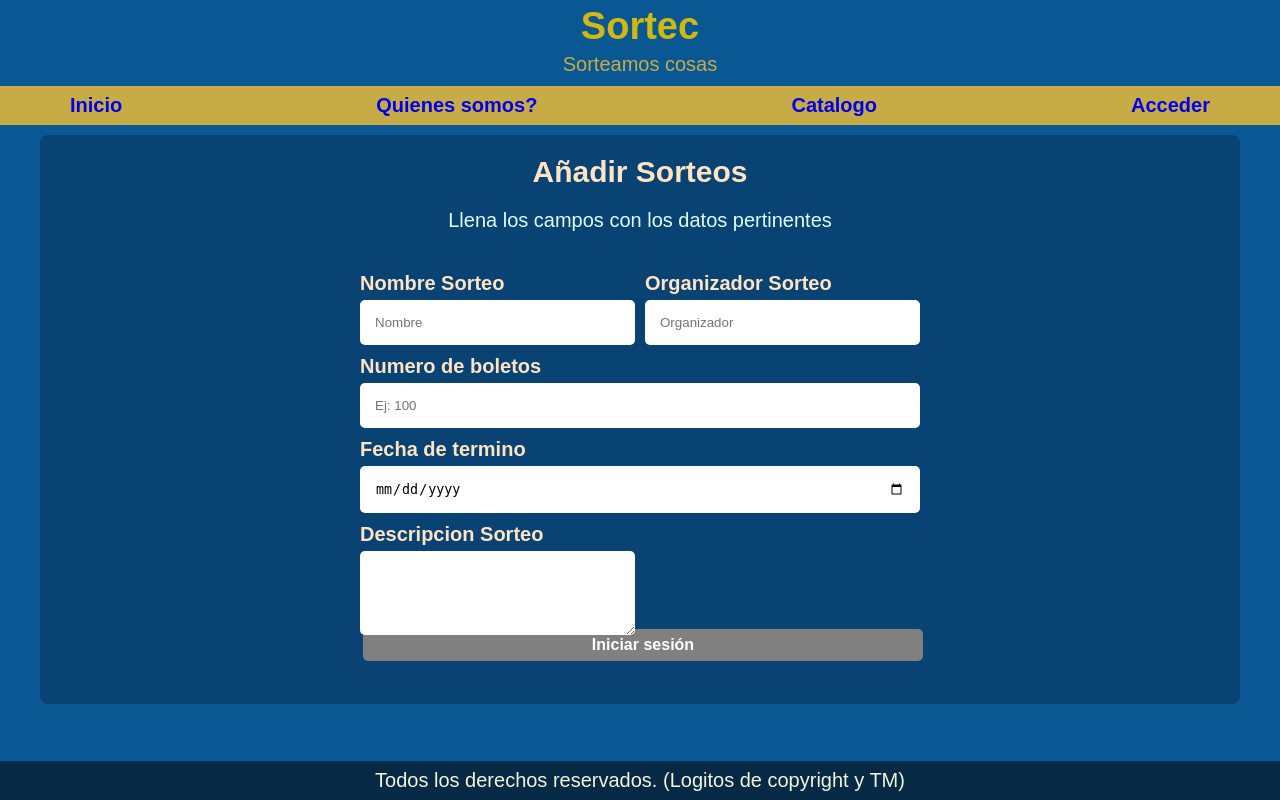
After one commit to Donu0/Proyecto-Web-HTML_CSS-Urbina, a PHP site: page /anadirsorteo.html in a window 1280 px wide. The commit adds this page. Run offline with PHP 8.4, Linux system fonts and the light colour scheme.

Commit message:
Todo menos compra de boletos

```diff
--- /dev/null
+++ b/anadirsorteo.html
@@ -0,0 +1,76 @@
+<!DOCTYPE html>
+<html lang="en">
+<head>
+    <meta charset="UTF-8">
+    <meta name="viewport" content="width=device-width, initial-scale=1.0">
+    <title>Document</title>
+    <link rel="stylesheet" href="css/styles.css">
+</head>
+<body>
+     <header class>
+        <h1 class="titulo">Sortec</h1>
+        <span class="subtitulo"> Sorteamos cosas </span>
+    </header>
+
+    <div class="nav-bg">
+        <nav class="navegacion-principal contenedor">
+            <a href="./index.html">Inicio</a>
+            <a href="./quienessomos.html">Quienes somos?</a>
+            <a href="./catalogo.html">Catalogo</a>
+            <a href="./acceder.html">Acceder</a>
+        </nav>
+    </div>
+
+    <div class="contenedor">
+        <div class="contenido-hero">
+            <h2>Añadir Sorteos</h2>
+            <p> Llena los campos con los datos pertinentes </p>
+
+            <form class="formulario">
+                <fieldset>
+
+                    <div class="contenedor-registro">
+
+                        <div class="campo">
+                            <label>Nombre Sorteo</label>
+                            <input class="input-text" type="text" placeholder="Nombre">
+                        </div>
+
+                        <div class="campo">
+                            <label>Organizador Sorteo</label>
+                            <input class="input-text" type="text" placeholder="Organizador">
+                        </div>
+
+                        <div class="campo">
+                            <label>Numero de boletos</label>
+                            <input class="input-text" type="number" placeholder="Ej: 100">
+                        </div>
+
+                        <div class="campo">
+                            <label>Fecha de termino</label>
+                            <input class="input-text" type="date" placeholder="12/12/2012">
+                        </div>
+
+                        <div class="campo">
+                            <label>Descripcion Sorteo</label>
+                            <textarea class="input-text"></textarea>
+                        </div>
+
+                    </div>
+
+                </fieldset>
+
+                <div>
+                    <input class="boton stretch" type="submit" value="Iniciar sesión">
+                </div>
+
+            </form>
+        </div>
+    </div>
+
+    <footer class="footer">
+        <p>Todos los derechos reservados. (Logitos de copyright y TM)</p>
+    </footer>
+
+</body>
+</html>
--- a/css/styles.css
+++ b/css/styles.css
@@ -142,6 +142,7 @@ Pero habria que ver como hacerle para acomodarlos imagen por imagen. Que tal que
 
     display: flex;
     flex-direction: column;
+    padding:1rem;
     width:100%;
     align-items: center; /* Esto pq? */
     justify-content: space-evenly;
@@ -216,17 +217,15 @@ Pero habria que ver como hacerle para acomodarlos imagen por imagen. Que tal que
 }
 
 .boton {
-    background-color: gray;
+    background: gray;
     color: white;
-    padding: 1rem;
-    margin:1rem 0 1rem 0;
-    margin-top: 1rem;
-    font-size: 1.6rem;
-    text-transform: uppercase;
+    font-size: medium;
+    border: none;
+    padding: 0.7rem 1.2rem;
+    margin: 0.3rem;
+    border-radius: 5px;
+    cursor: pointer;
     font-weight: bold;
-    border-radius: .5rem;
-    width: 80%;
-    text-align: center;
 }
 
 .boton:hover{
@@ -269,6 +268,7 @@ section .contenido-hero p{
     width: min(60rem,100%); /* Utiliza el valor mas pequeño */
     margin: 0 auto;
     padding: 2rem;
+    margin-bottom: 1rem;
     border-radius: 1rem;
 }
 
```
Also changed, not shown: admininterface.html (+23 -9 lines), anadirusuario.html (added, +65 -0 lines), index.html (+4 -5 lines).
